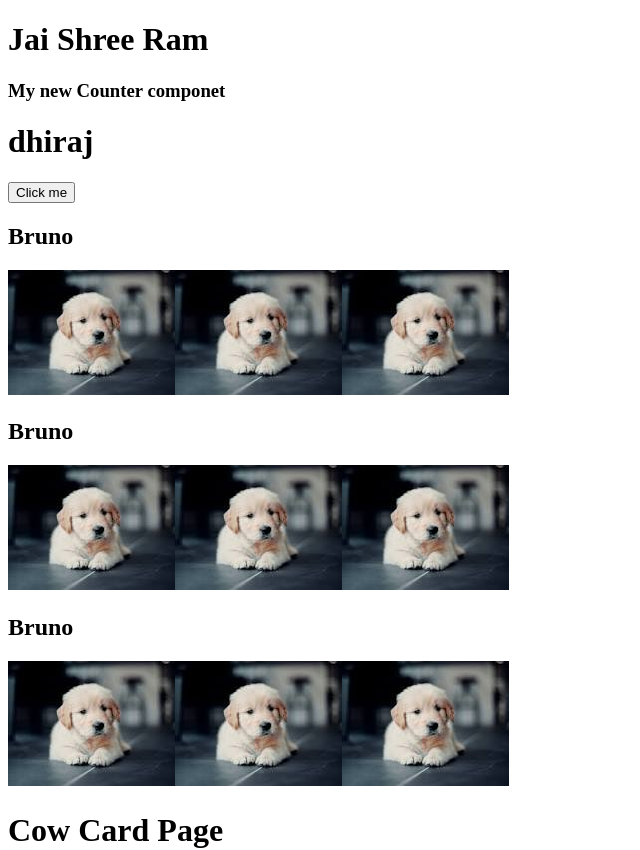
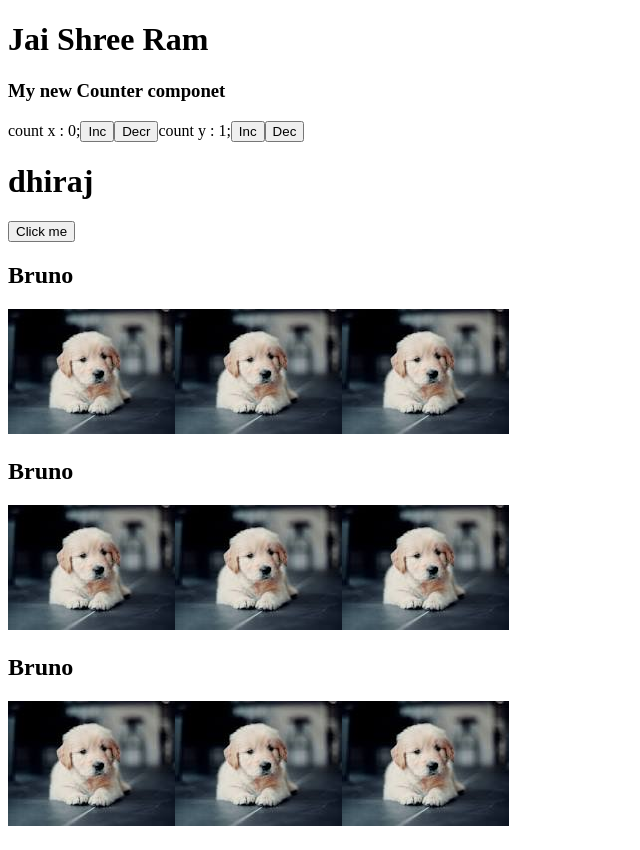
Before and after one commit to aashishrana/React-Basics, a React (Vite) app: page / in a window 1280 px wide. Shown: the top 850 px of the page, without its empty margins (0-640 px from the left). Built offline with nearby package versions, Linux system fonts and the light colour scheme.

Commit message:
Counter component updating button using hooks

```diff
--- a/src/component/Counter.jsx
+++ b/src/component/Counter.jsx
@@ -1,10 +1,29 @@
+import { useState } from "react";  // hooks are simple utilities
+
 function Counter() {
 
+    const [x, setx] = useState(0);
+
+    const [y , sety] = useState(1);
+
+
     return (
+
+
         <>
         <h1>Jai Shree Ram</h1>
 
         <h3>My new Counter componet</h3>
+
+        count x : {x};
+
+        <button onClick={() => setx(x + 1)}>Inc</button>
+        <button onClick={() => setx(x - 1)}>Decr</button>
+
+        count y : {y};
+
+        <button onClick={() => sety(y + 1)}>Inc</button>
+        <button onClick={() => sety(y - 1)}>Dec</button>
 
         </>
     )
```
